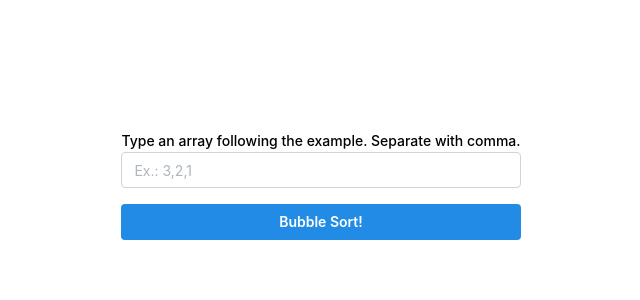
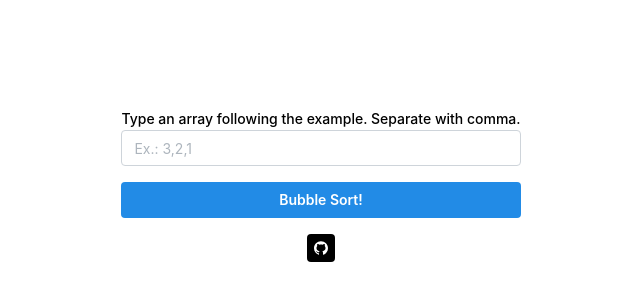
Before and after one commit to marcelldac/buble-sort-grafico-next, a Next.js app: page / in a window 1280 px wide. Shown: the part 216-516 px from the top of the page, without its empty margins (319-959 px from the left). Built offline with nearby package versions, Linux system fonts and the light colour scheme.

Commit message:
feat: add InputMap component verification

```diff
--- a/src/pages/index.tsx
+++ b/src/pages/index.tsx
@@ -1,5 +1,7 @@
 import { useEffect, useRef, useState } from "react";
-import { Flex, Button, Input, Box, Space } from "@mantine/core";
+import { Flex, Button, Input, Box, Space, ActionIcon } from "@mantine/core";
+import { AiFillGithub } from "react-icons/ai";
+import Link from "next/link";
 
 type ArrayState = number[];
 type SortHistoryState = number[][];
@@ -8,6 +10,7 @@ export default function Home() {
   const [input, setInput] = useState<ArrayState>([]);
   const [sortHistory, setSortHistory] = useState<SortHistoryState>([[]]);
   const [playing, setPlaying] = useState<Boolean>(false);
+  const [isNumber, setIsNumber] = useState<Boolean>(true);
   const [looping, setLooping] = useState<number>(0);
   const timeOutRef = useRef<NodeJS.Timeout | null>(null);
 
@@ -36,7 +39,13 @@ export default function Home() {
 
   const handleChange = (e: React.ChangeEvent<HTMLInputElement>): void => {
     let value = e.target.value;
-    setInput(value.split(",").map((i) => Number(i)));
+    setInput(
+      value.split(",").map((i) => {
+        const number = Number(i);
+        setIsNumber(!isNaN(number));
+        return number;
+      })
+    );
   };
 
   const bubbleSort = (): void => {
@@ -55,18 +64,9 @@ export default function Home() {
     }
   };
 
-  return (
-    <Flex direction="column" justify="center" align="center" h="100vh">
-      <Box>
-        <Input.Wrapper label="Type an array following the example. Separate with comma.">
-          <Input type="text" onChange={handleChange} placeholder="Ex.: 3,2,1" />
-        </Input.Wrapper>
-        <Space h="md" />
-        <Button fullWidth onClick={bubbleSort}>
-          Bubble Sort!
-        </Button>
-      </Box>
-      <Flex direction="row">
+  const InputMap = () => {
+    return (
+      <>
         {input.map((element, key) => (
           <>
             <Box key={key} size="xl" component="h3">
@@ -75,7 +75,40 @@ export default function Home() {
             <Space w="md" />
           </>
         ))}
+      </>
+    );
+  };
+
+  return (
+    <Flex direction="column" justify="center" align="center" h="100vh">
+      <Box>
+        <Input.Wrapper label="Type an array following the example. Separate with comma.">
+          <Input
+            required
+            type="text"
+            onChange={handleChange}
+            placeholder="Ex.: 3,2,1"
+          />
+        </Input.Wrapper>
+        <Space h="md" />
+        <Button fullWidth onClick={bubbleSort}>
+          Bubble Sort!
+        </Button>
+      </Box>
+      <Flex direction="row">
+        {isNumber && <InputMap />}
+        <Space h="md" />
       </Flex>
+      <ActionIcon
+        variant="filled"
+        aria-label="Github"
+        bg="black"
+        component={Link}
+        href="https://github.com/marcelldac?tab=repositories"
+        target="_blank"
+      >
+        <AiFillGithub />
+      </ActionIcon>
     </Flex>
   );
 }
```
